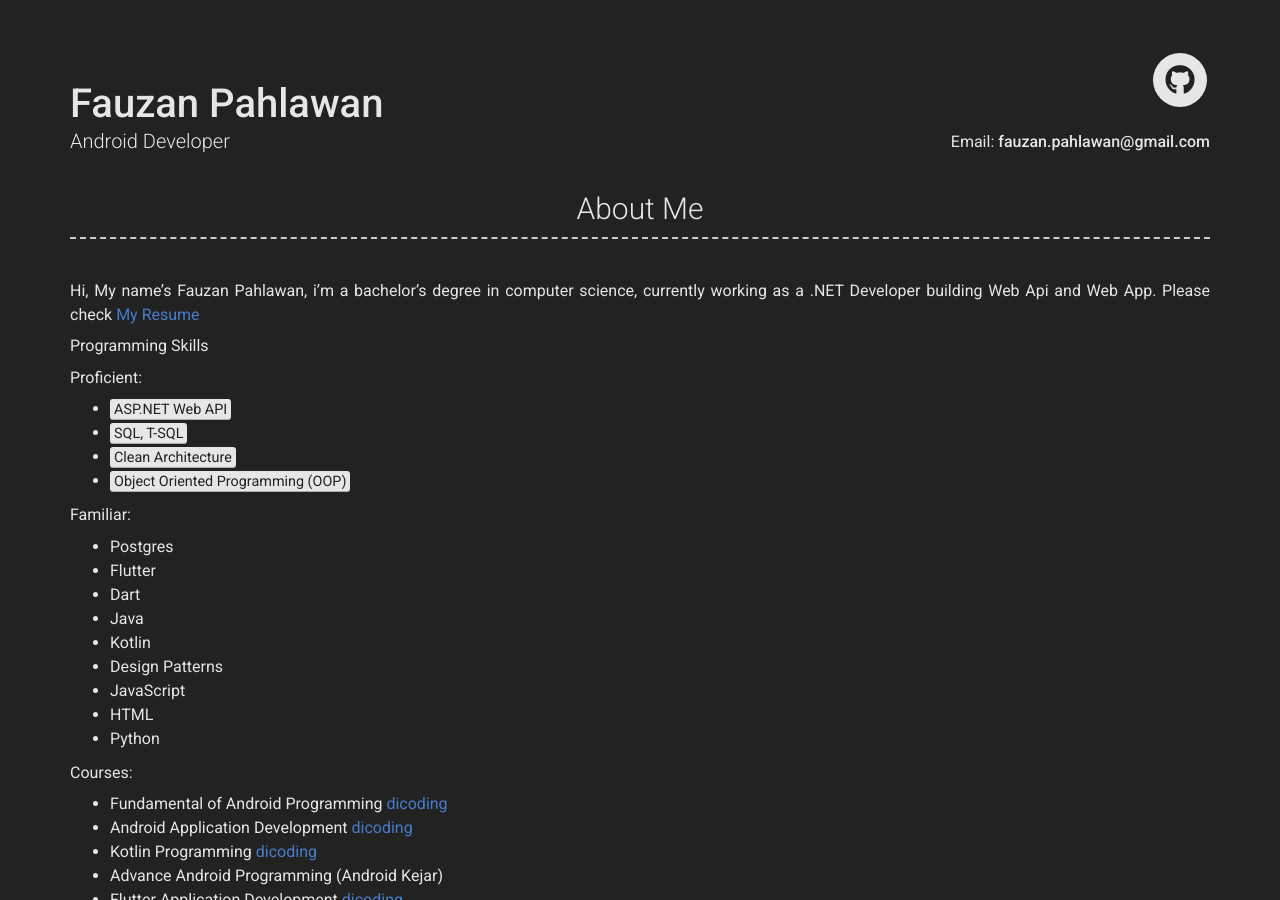
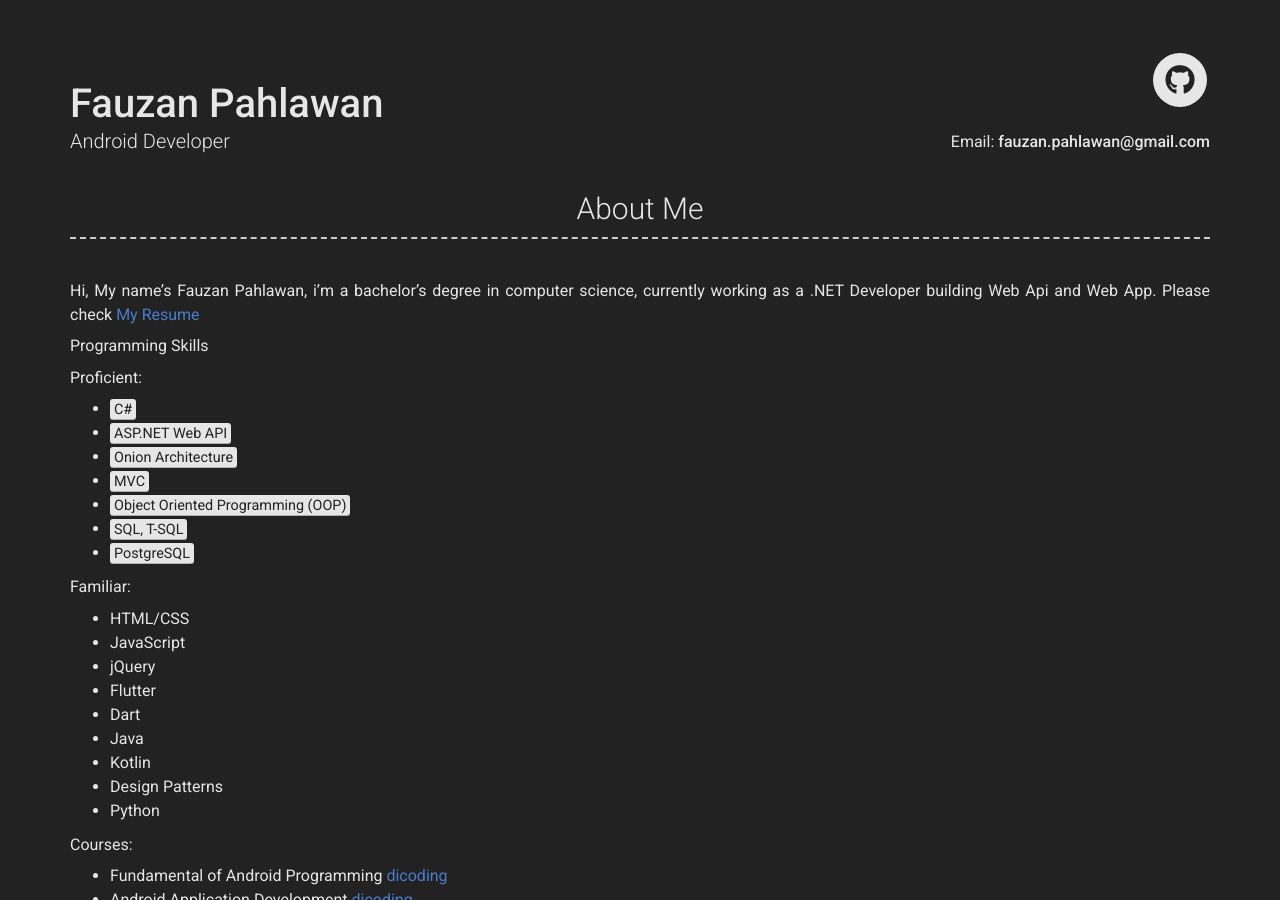
Before and after one commit to fauzanpahlawan/fauzanpahlawan.github.io, a Jekyll site: the page built from index.md, in a window 1280 px wide and 900 px high. Built offline with Jekyll 4.4.1, drawn with Linux system fonts in a browser that asks for light colours; nearby versions of some CDN libraries.

Commit message:
Update _config.yml

```diff
--- a/_config.yml
+++ b/_config.yml
@@ -51,20 +51,23 @@ about_content: | # this will include new lines to allow paragraphs
   Programming Skills
 
   Proficient:
+    - <mark>C#
     - <mark>ASP.NET Web API
+    - <mark>Onion Architecture
+    - <mark>MVC
+    - <mark>Object Oriented Programming (OOP)</mark>
     - <mark>SQL, T-SQL
-    - <mark>Clean Architecture
-    - <mark>Object Oriented Programming (OOP)</mark>
+    - <mark>PostgreSQL
 
   Familiar:
-    - Postgres
+    - HTML/CSS
+    - JavaScript
+    - jQuery
     - Flutter
     - Dart
     - Java
     - Kotlin
     - Design Patterns
-    - JavaScript
-    - HTML
     - Python
 
   Courses:
```
